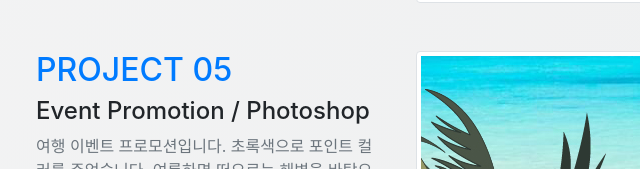
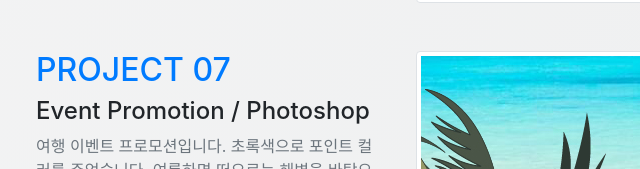
Before and after one commit to seul7078/1206, a plain HTML site: page index.html in a window 1280 px wide. Shown: the part 4571-4740 px from the top of the page, 49-689 px from the left. Drawn offline with nearby package versions, Linux system fonts and the light colour scheme.

Commit message:
Add files via upload

```diff
--- a/index.html
+++ b/index.html
@@ -218,7 +218,7 @@
       <div class="row mt-5">
 
         <div class="col-sm-4" >
-          <h2 class="text-primary">PROJECT 05</h2>
+          <h2 class="text-primary">PROJECT 07</h2>
           <h4>Event Promotion / Photoshop</h4>
           <p class="text-secondary"> 여행 이벤트 프로모션입니다. 초록색으로 포인트 컬러를 주었습니다. 여름하면 떠오르는 해변을 바탕으로 하여 바캉스 느낌과 청량함을 표현하였습니다. </p>
         </div>
```
